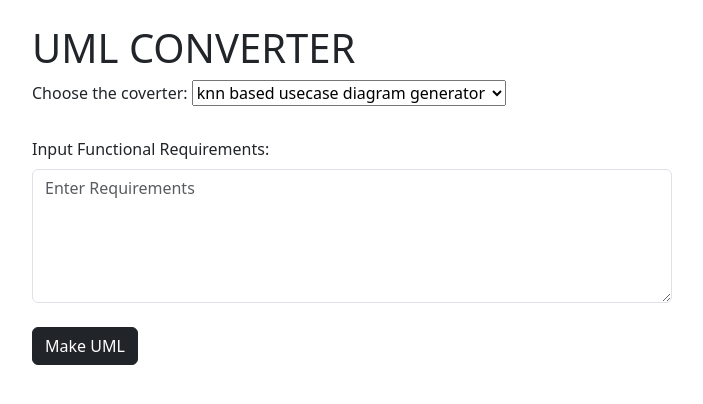
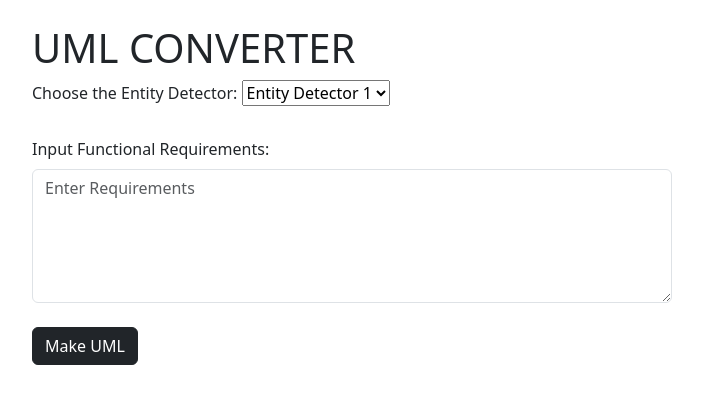
Before and after one commit to ashwinkrishna979/uml_generator, a Django app: page / in a window 1280 px wide. Shown: the part 56-460 px from the top of the page, without its empty margins (288-991 px from the left). Run offline with Django 4.2, Linux system fonts and the light colour scheme.

Commit message:
changes in llm based

```diff
--- a/uml_converter/app/templates/home.html
+++ b/uml_converter/app/templates/home.html
@@ -14,10 +14,10 @@
 
 
       <div class="mb-3">
-        <label for="selection" class="form-label">Choose the coverter:</label>
+        <label for="selection" class="form-label">Choose the Entity Detector:</label>
         <select name="selection" id="selection" required>
-          <option value="knn">knn based usecase diagram generator</option>
-          <option value="use_case_llm">Flan based usecase diagram generator</option>
+          <option value="knn">Entity Detector 1</option>
+          <option value="use_case_llm">Entity Detector 2</option>
         </select>
         <br/>
         <br/>
--- a/uml_converter/app/templates/output.html
+++ b/uml_converter/app/templates/output.html
@@ -224,10 +224,10 @@
     {% csrf_token %}
 
       <div class="mb-3">
-        <label for="selection" class="form-label">Choose the coverter:</label>
+        <label for="selection" class="form-label">Choose the Entity Detector:</label>
         <select name="selection" id="selection" required>
-          <option value="knn">knn based usecase diagram generator</option>
-          <option value="use_case_llm">Flan based usecase diagram generator</option>
+          <option value="knn">Entity Detector 1</option>
+          <option value="use_case_llm">Entity Detector 2</option>
         </select>
         <br/>
         <br/>
--- a/uml_converter/app/views.py
+++ b/uml_converter/app/views.py
@@ -43,9 +43,10 @@ def home(request):
                         print(inptext)
 
                         actor, usecase= findEntity(inptext)
+                        print(actor)
                         ps = PorterStemmer()
 
-                        if( ps.stem(word=str(actor)) in [ps.stem(x) for x in word_tokenize(str(text))] and actor and usecase):
+                        if( actor and usecase ):# and ps.stem(word=str(actor)) in [ps.stem(x) for x in word_tokenize(str(text))]):
                             actors.append(actor)
                             usecases.append(usecase)
                         else:
@@ -68,19 +69,27 @@ def home(request):
 
                 #sentences=summariser(sentences) ..................................................
                 sentences=sent_tokenize(requirement)
+
                 actors=[]
                 usecases=[]
+                text=[]
+
+
 
                 for inptext in sentences:
+                    if predict_requirement(inptext) in [True] and ' ' in inptext:
+                        text.append(inptext)
 
-                    actor,usecase=getUsecaseEntity(inptext)
-                    if(actor[0] and usecase[0]):
-                        actors.append(actor)
-                        usecases.append(usecase)
+                        actor,usecase=getUsecaseEntity(inptext)
+                        if(actor[0] and usecase[0]):
+                            actors.append(actor)
+                            usecases.append(usecase)
+                        else:
+                            text.pop()
                 if actors==[]:
                     return HttpResponse('<h1>ERROR</h1>')
 
-                puml=generate_usecase_diagram(actors,usecases)
+                puml=generate_usecase_diagram(actors,usecases,text)
                 generate_uml_diagram(puml)
                 entity= Entity.objects.all()
                 return render(request, 'output.html', {'items': entity, 'input_txt':requirement})
```
Also changed, not shown: uml_converter/app/templates/puml.txt (+25 -3 lines), uml_converter/app/templates/puml.png, uml_converter/db.sqlite3.
